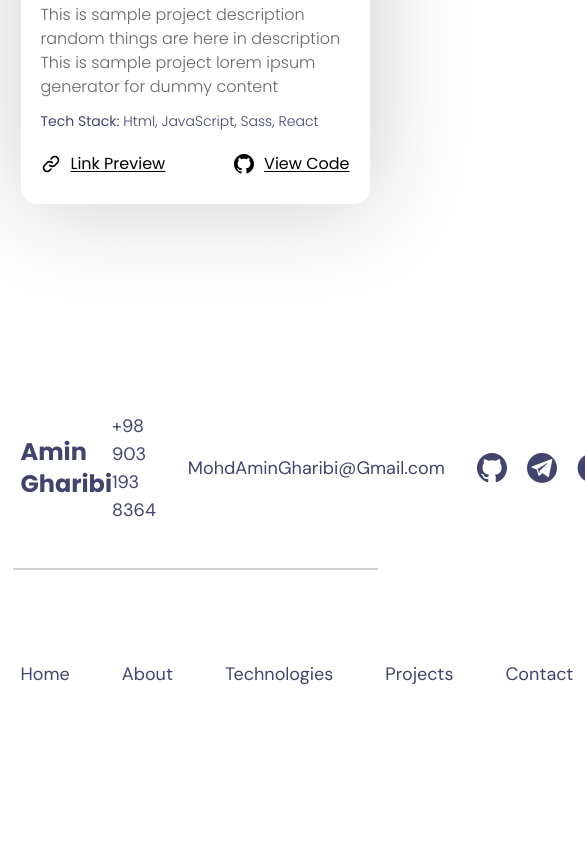
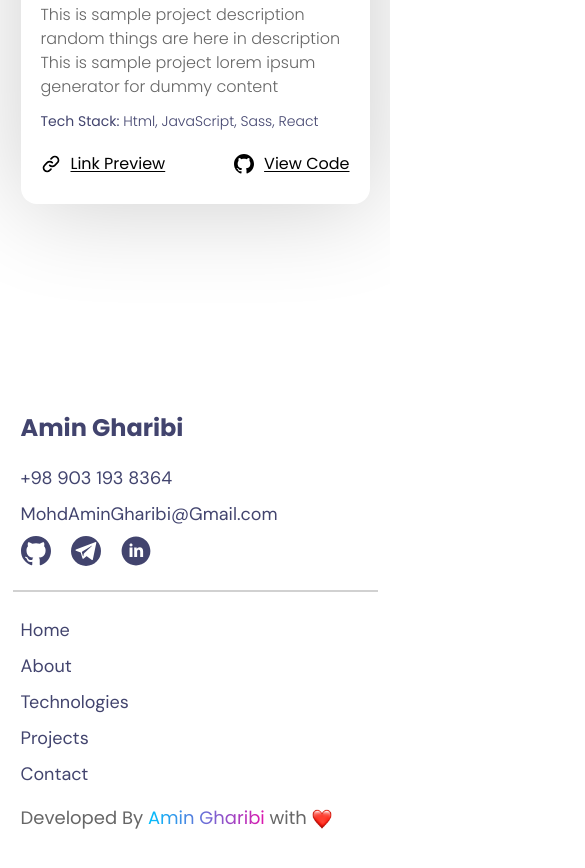
Before and after one commit to Amin-Gharibi/portfolio, a website with bundled scripts: page public/index-en.html in a window 390 px wide. Shown: the part 5050-5918 px from the top of the page, 585 px wide, since content can reach past the window. Before the commit the page ends 5828 px from the top, so only its background shows below. Built offline with nearby package versions, Linux system fonts and the light colour scheme.

Commit message:
make footer full responsive

```diff
--- a/public/index-en.html
+++ b/public/index-en.html
@@ -388,11 +388,11 @@
 
 <footer class="mt-52 container max-w-[1193px]">
     <!--contact sections and social media links-->
-    <div class="container flex justify-between items-center text-purple pb-11 border-b-2 border-darkGray/30">
-        <h1 class="text-purple text-2xl font-poppins700">
+    <div class="container flex flex-wrap md:flex-nowrap justify-between items-center gap-y-5 text-purple pb-6 sm:pb-11 border-b-2 border-darkGray/30">
+        <h1 class="text-purple text-2xl md:text-xl lg:text-2xl font-poppins700">
             Amin Gharibi
         </h1>
-        <div class="flex items-center gap-x-8 font-dm400 text-lg">
+        <div class="flex flex-wrap md:flex-nowrap items-center gap-x-8 gap-y-2 font-dm400 text-base xs:text-lg md:text-base lg:text-lg">
             <span>
                 +98 903 193 8364
             </span>
@@ -420,9 +420,9 @@
         </div>
     </div>
     <!--footer nav links-->
-    <div class="container flex justify-between gap-4 mt-12">
+    <div class="container flex flex-wrap justify-between gap-4 mt-6 sm:mt-12">
         <!--nav links-->
-        <div class="flex gap-x-[52px] items-center font-dm400 text-lg text-purple">
+        <div class="flex flex-col sm:flex-row items-start flex-wrap gap-x-[52px] gap-y-2 sm:items-center font-dm400 text-lg text-purple">
             <a href="#">
                 Home
             </a>
```
Also changed, not shown: public/style/style.css.
